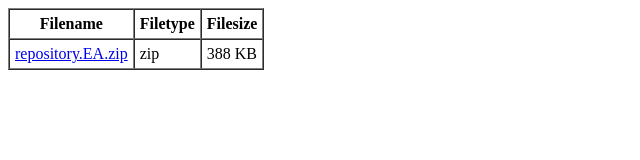
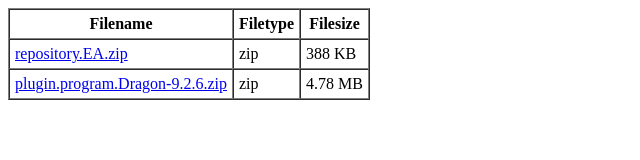
Before and after one commit to EA4all/REPO, a plain HTML site: page index.html in a window 1280 px wide. Shown: the whole page, without its empty margins (0-640 px from the left). Drawn offline with Linux system fonts and the light colour scheme.

Commit message:
Update index.html

```diff
--- a/index.html
+++ b/index.html
@@ -9,6 +9,10 @@
 <TR><TD><a href="repository.EA.zip">repository.EA.zip</a></td><td>zip</td><td>388 KB</td></TR>
 
 
+<TR><TD><a href="plugin.program.Dragon-9.2.6.zip">plugin.program.Dragon-9.2.6.zip</a></td><td>zip</td><td>4.78 MB</td></TR>
+
+
+
 
 
 </TABLE>
```
